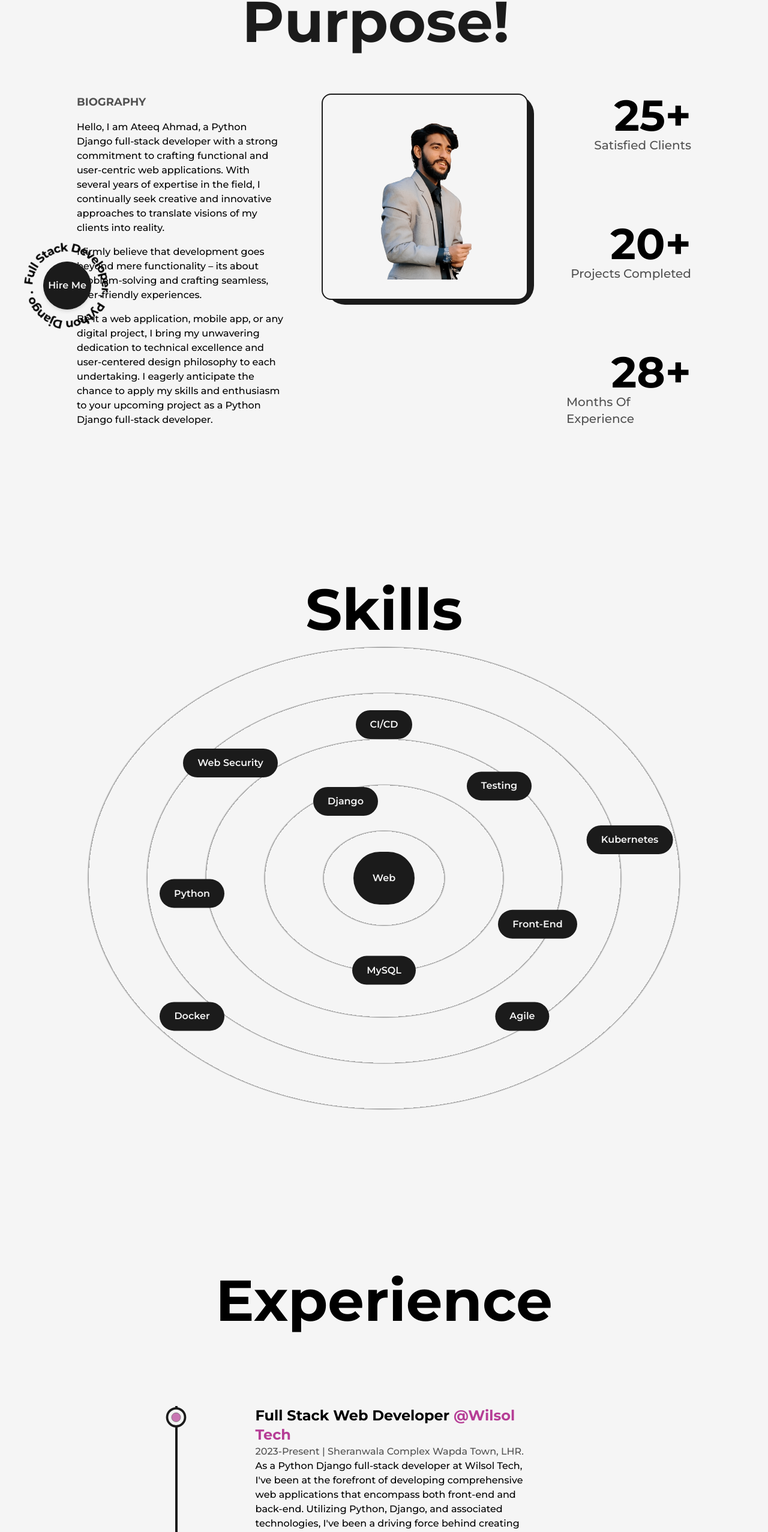
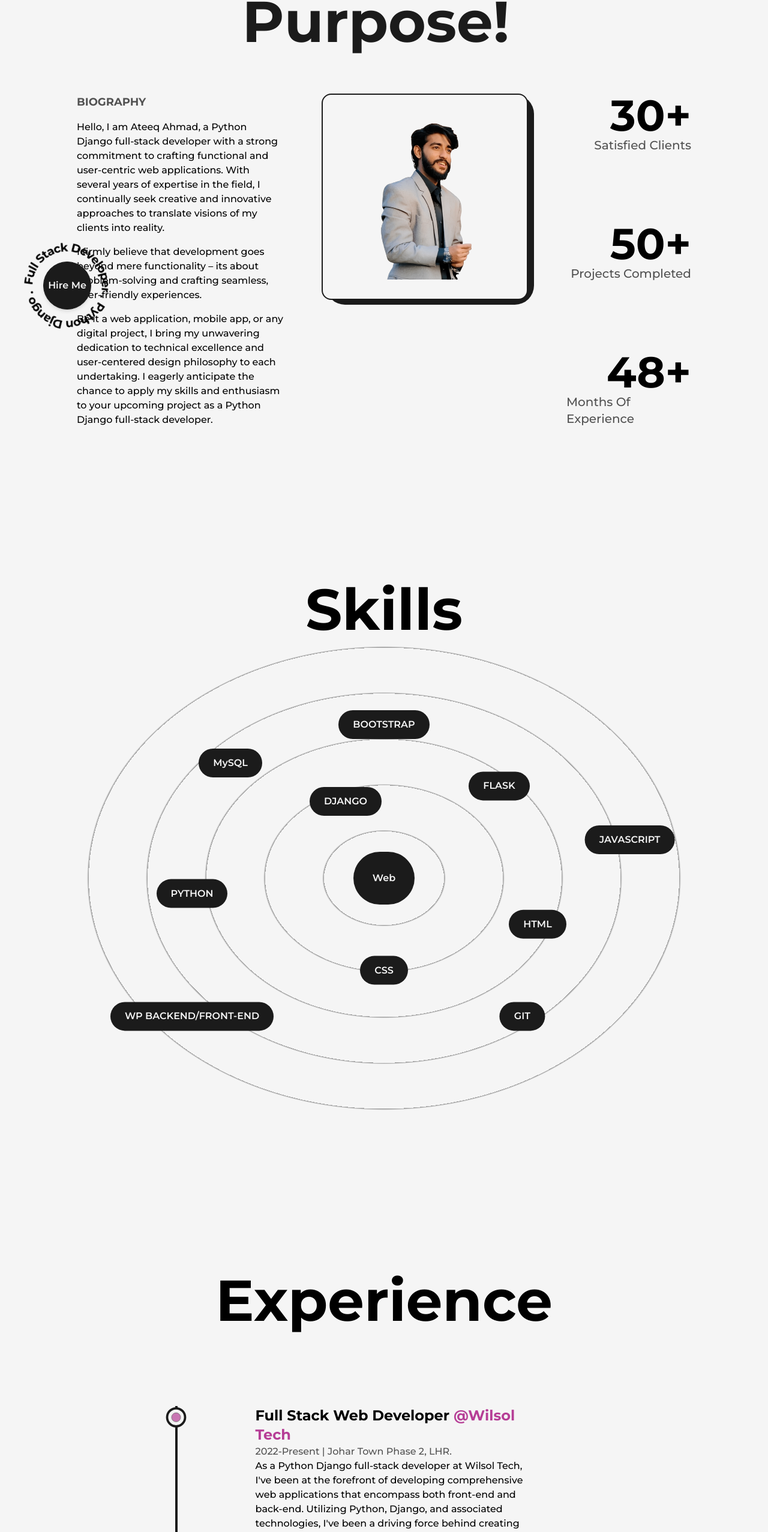
Before and after one commit to ateeqbhatti/Portfolio, a Next.js app: page /about in a window 1280 px wide. Shown: the part 212-2766 px from the top of the page at 60% size. Built offline with nearby package versions, Linux system fonts and the light colour scheme.

Commit message:
Some minor info changes

```diff
--- a/src/components/Experience.js
+++ b/src/components/Experience.js
@@ -59,26 +59,26 @@ const Experience = () => {
             position="Full Stack Web Developer"
             company="Wilsol Tech"
             companyLink="https://www.wilsol.tech"
-            time="2023-Present"
-            address="Sheranwala Complex Wapda Town, LHR."
+            time="2022-Present"
+            address="Johar Town Phase 2, LHR."
             work="As a Python Django full-stack developer at Wilsol Tech, I've been at the forefront of developing comprehensive web applications that encompass both front-end and back-end. Utilizing Python, Django, and associated technologies, I've been a driving force behind creating versatile and robust digital solutions that not only meet but exceed client expectations. My focus on coding excellence, security, and a seamless user experience is a testament to my commitment to delivering top-tier web applications."
           />
 
           <Details
-            position="WordPress Developer"
-            company="Wilsol Tech"
-            companyLink="https://www.wilsol.tech"
-            time="2022-2023"
-            address="Sheranwala Complex Wapda Town, LHR."
-            work="As a WordPress developer at Wilsol Tech, I excel in crafting visually engaging and intuitive WordPress websites. My role encompasses theme customization, front-end development, and the seamless integration of plugins to elevate performance and user experience. My contributions consistently enhance our clients' online presence and deliver impactful results."
+            position="Full Stack Web Developer"
+            company="Forward Sols"
+            companyLink="#"
+            time="2021-2022"
+            address="Ferozpur road, LHR."
+            work="As a Full stack developer at Forward Sols, I excel in crafting visually engaging and intuitive WordPress websites. My role encompasses web designing, and implementing those designs for better user experience, by keeping in mind how user see and use my product."
           />
 
           <Details
-            position="Assistant Accountant"
-            company="Lal Qila Restaurant, LHR"
-            companyLink="https://www.lalqila.com"
-            time="2022-2022"
-            address="As an Assistant Accountant, I played a pivotal role in overseeing financial transactions and ensuring the seamless financial operation of the organization. My duties encompassed precise management of invoices, processing payments, and delivering top-notch financial services."
+            position="Providing Different Services"
+            company="Fiverr"
+            companyLink="https://www.fiverr.com"
+            time="2020-present"
+            address="I'm currently working as a freelancer as well, giving website modification, creation and debugging services, and website to app conversions , Logo Design ,UI/UX design and many services like that , and i have hands-on experience in these fields as i keep myself in touch with latest marketing trends"
           />
 
 
--- a/src/components/Skills.js
+++ b/src/components/Skills.js
@@ -34,16 +34,16 @@ const Skills = () => {
         Web
         </motion.div>
 
-        <Skill name="Python" x="-25vw"  y="2vw" />
-        <Skill name="Django" x="-5vw"  y="-10vw" />
-        <Skill name="Front-End" x="20vw"  y="6vw" />
-        <Skill name="MySQL" x="0vw"  y="12vw" />
-        <Skill name="Web Security" x="-20vw"  y="-15vw" />
-        <Skill name="Testing" x="15vw"  y="-12vw" />
-        <Skill name="Kubernetes" x="32vw"  y="-5vw" />
-        <Skill name="CI/CD" x="0vw"  y="-20vw" />
-        <Skill name="Docker" x="-25vw"  y="18vw" />
-        <Skill name="Agile" x="18vw"  y="18vw" />
+        <Skill name="PYTHON" x="-25vw"  y="2vw" />
+        <Skill name="DJANGO" x="-5vw"  y="-10vw" />
+        <Skill name="HTML" x="20vw"  y="6vw" />
+        <Skill name="CSS" x="0vw"  y="12vw" />
+        <Skill name="MySQL" x="-20vw"  y="-15vw" />
+        <Skill name="FLASK" x="15vw"  y="-12vw" />
+        <Skill name="JAVASCRIPT" x="32vw"  y="-5vw" />
+        <Skill name="BOOTSTRAP" x="0vw"  y="-20vw" />
+        <Skill name="WP BACKEND/FRONT-END" x="-25vw"  y="18vw" />
+        <Skill name="GIT" x="18vw"  y="18vw" />
       </div>
     </>
   );
--- a/src/pages/about.js
+++ b/src/pages/about.js
@@ -88,7 +88,7 @@ const about = () => {
             <div className="col-span-2 flex flex-col items-end justify-between xl:col-span-8 xl:flex-row xl:items-center md:order-3">
               <div className="flex flex-col items-end justify-center xl:!items-center ">
                 <span className="inline-block text-7xl font-bold md:text-6xl sm:text-5xl xs:text-4xl">
-                    <AnimatedNumbers value={25} />+
+                    <AnimatedNumbers value={30} />+
                 </span>
                 <h2 className="text-xl font-medium capitalize text-dark/75 dark:text-light xl:text-center md:text-lg sm:text-base xs:text-sm">
                   Satisfied clients
@@ -96,7 +96,7 @@ const about = () => {
               </div>
               <div className="flex flex-col items-end justify-center xl:!items-center ">
                 <span className="inline-block text-7xl font-bold md:text-6xl sm:text-5xl xs:text-4xl">
-                <AnimatedNumbers value={20} />+
+                <AnimatedNumbers value={50} />+
                 </span>
                 <h2 className="text-xl font-medium capitalize text-dark/75 dark:text-light xl:text-center md:text-lg sm:text-base xs:text-sm">
                   Projects Completed
@@ -104,7 +104,7 @@ const about = () => {
               </div>
               <div className="flex flex-col items-end justify-center xl:!items-center ">
                 <span className="inline-block text-7xl font-bold md:text-6xl sm:text-5xl xs:text-4xl">
-                <AnimatedNumbers value={28} />+
+                <AnimatedNumbers value={48} />+
                 </span>
                 <h2 className="text-xl font-medium capitalize text-dark/75 dark:text-light xl:text-center md:text-lg sm:text-base xs:text-sm">
                   Months of Experience
```
